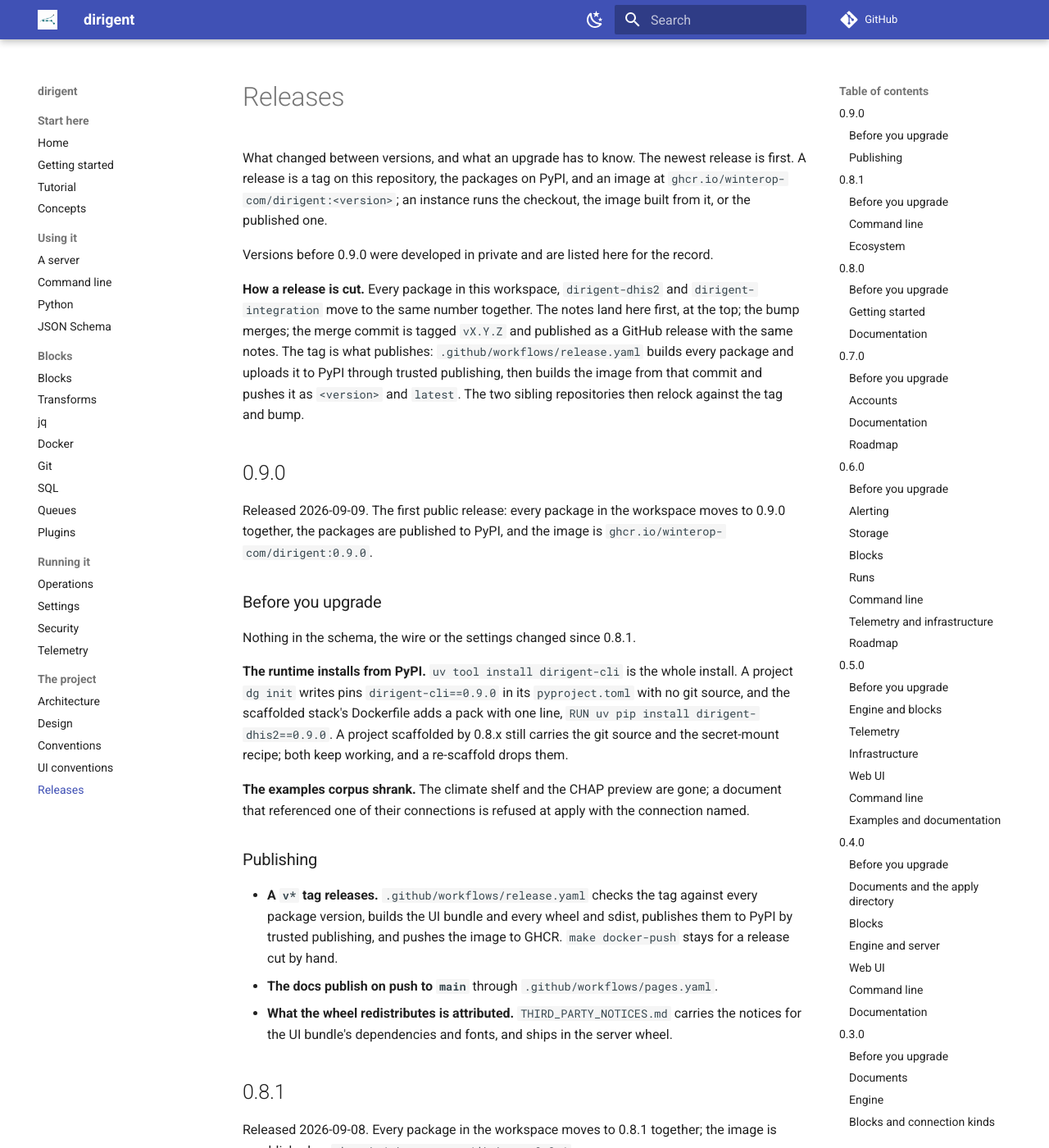
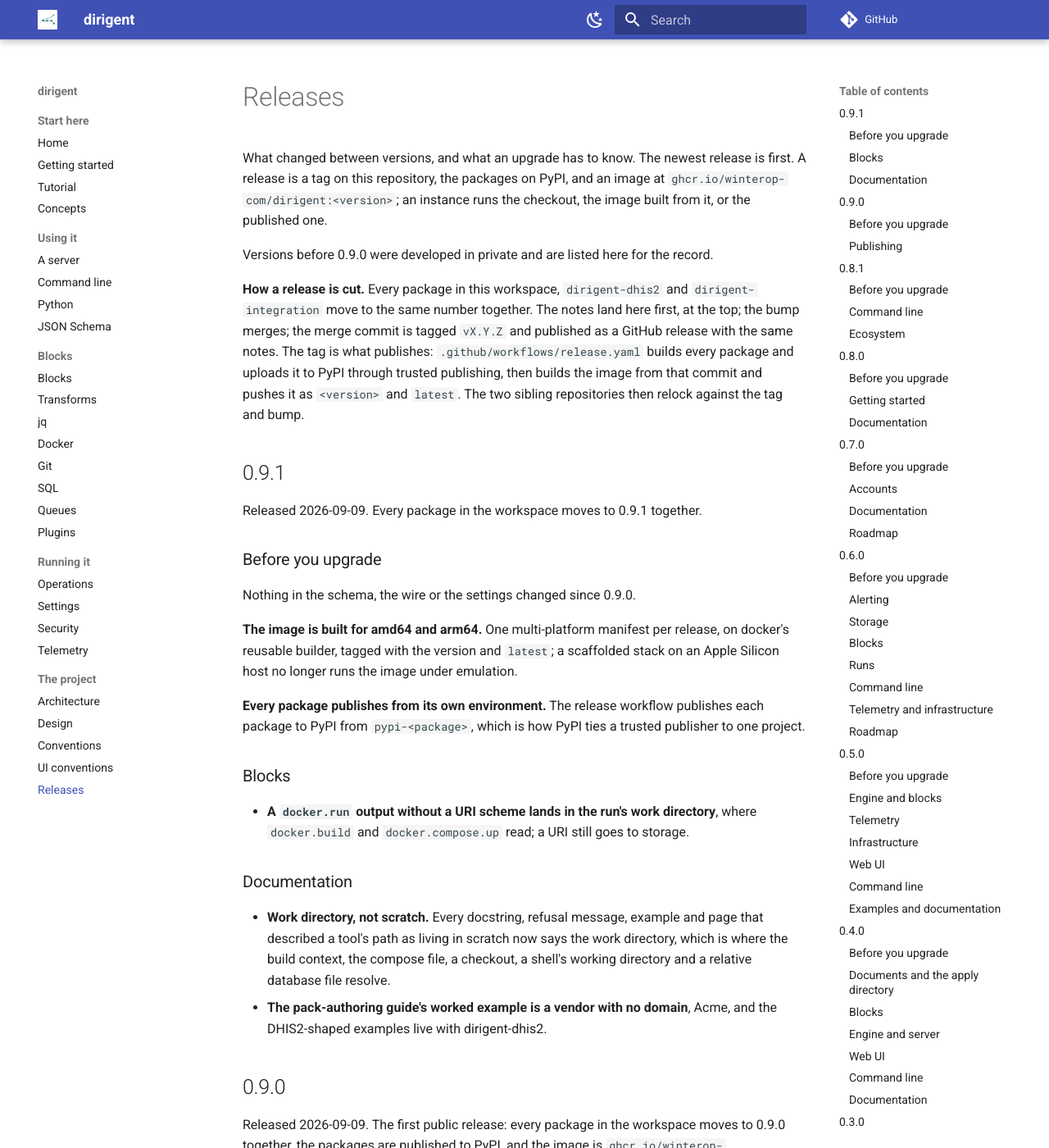
Before and after one commit to winterop-com/dirigent, an MkDocs documentation site: the page built from docs/releases.md, in a window 1280 px wide and 1400 px high. Shown: the whole window at 82% size. Built offline with MkDocs 1.6.1 and Material for MkDocs 9.7.7, drawn with Linux system fonts in a browser that asks for light colours; comment, search, counter and statistics services are not loaded.

Commit message:
chore: release 0.9.1

```diff
--- a/docs/releases.md
+++ b/docs/releases.md
@@ -14,6 +14,36 @@ with the same notes. The tag is what publishes: `.github/workflows/release.yaml`
 package and uploads it to PyPI through trusted publishing, then builds the image from that
 commit and pushes it as `<version>` and `latest`. The two sibling repositories then relock
 against the tag and bump.
+
+## 0.9.1
+
+Released 2026-09-09. Every package in the workspace moves to 0.9.1 together.
+
+### Before you upgrade
+
+Nothing in the schema, the wire or the settings changed since 0.9.0.
+
+**The image is built for amd64 and arm64.** One multi-platform manifest per release, on
+docker's reusable builder, tagged with the version and `latest`; a scaffolded stack on an
+Apple Silicon host no longer runs the image under emulation.
+
+**Every package publishes from its own environment.** The release workflow publishes each
+package to PyPI from `pypi-<package>`, which is how PyPI ties a trusted publisher to one
+project.
+
+### Blocks
+
+- **A `docker.run` output without a URI scheme lands in the run's work directory**, where
+  `docker.build` and `docker.compose.up` read; a URI still goes to storage.
+
+### Documentation
+
+- **Work directory, not scratch.** Every docstring, refusal message, example and page that
+  described a tool's path as living in scratch now says the work directory, which is where
+  the build context, the compose file, a checkout, a shell's working directory and a relative
+  database file resolve.
+- **The pack-authoring guide's worked example is a vendor with no domain**, Acme, and the
+  DHIS2-shaped examples live with dirigent-dhis2.
 
 ## 0.9.0
 
```
Also changed, not shown: 13 other files.
